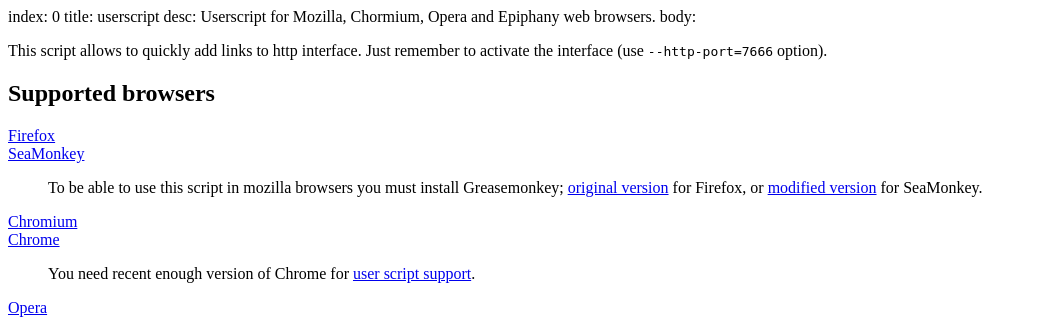
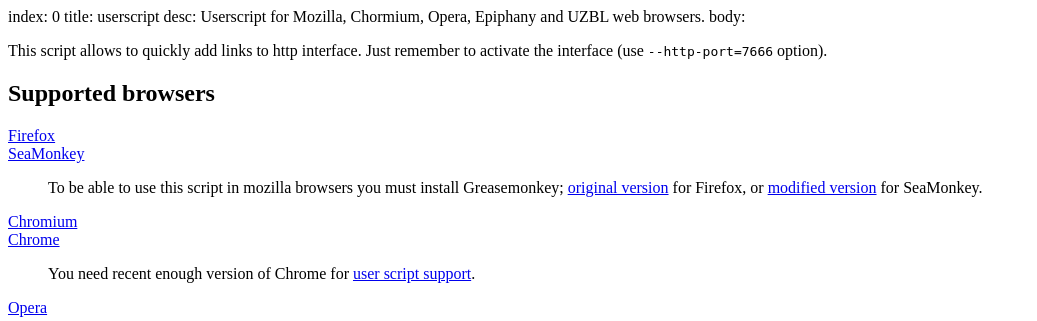
Before and after one commit to sparky/rsget.pl-web, a PHP site: page /?host=1 in a window 1280 px wide. Shown: the top 321 px of the page, without its empty margins (0-1037 px from the left). Run offline with PHP 8.4, Linux system fonts and the light colour scheme; data that the repository does not hold is empty.

Commit message:
- added UZBL to desc

```diff
--- a/src/tools/userscript/index.php
+++ b/src/tools/userscript/index.php
@@ -1,6 +1,6 @@
 index:	0
 title:	userscript
-desc:	Userscript for Mozilla, Chormium, Opera and Epiphany web browsers.
+desc:	Userscript for Mozilla, Chormium, Opera, Epiphany and UZBL web browsers.
 
 body:
 <p>
```
